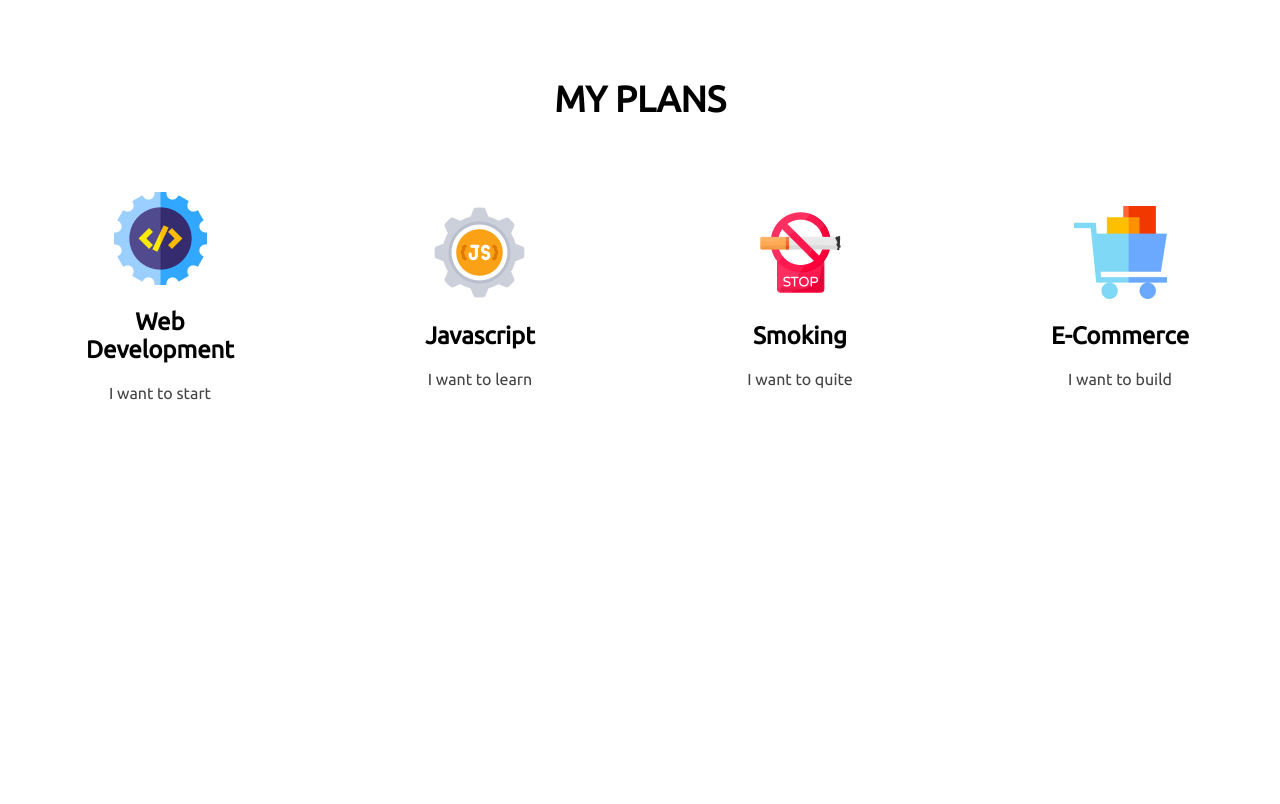
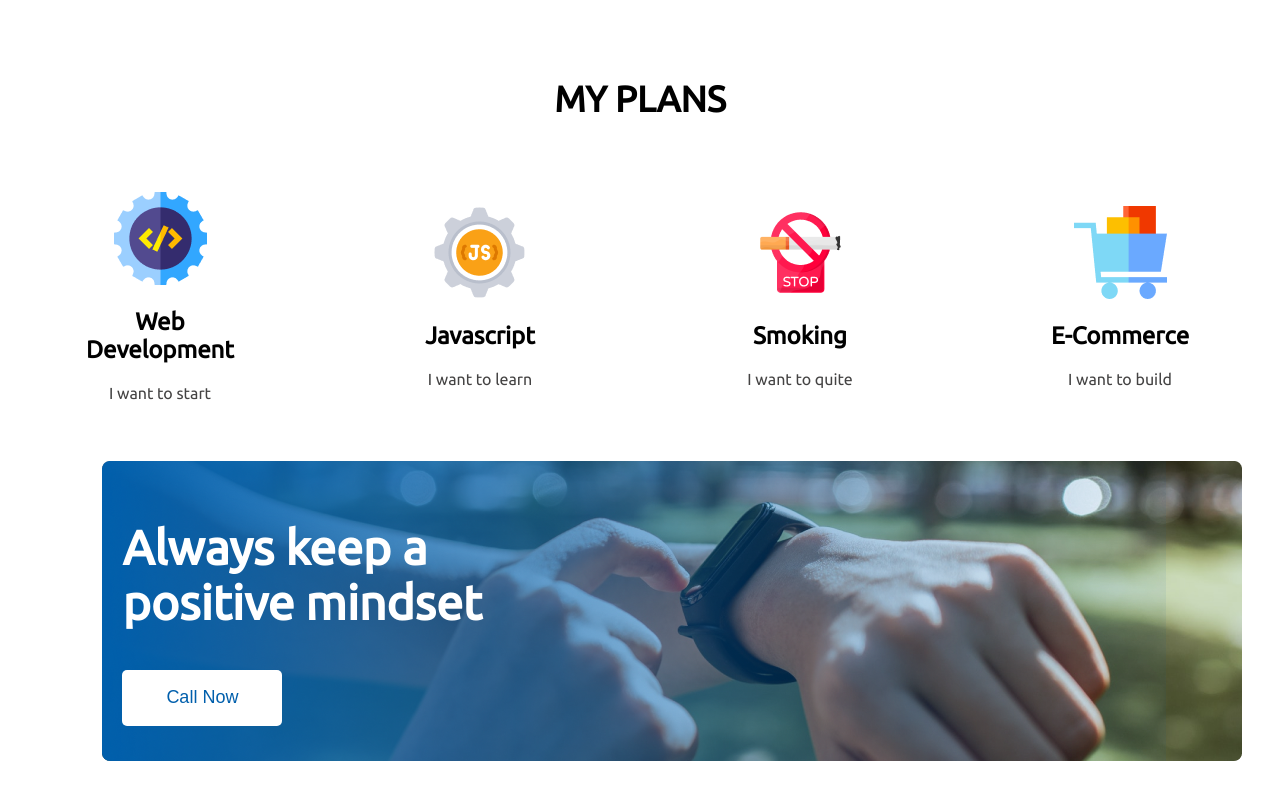
Before and after one commit to mehedi-hasan22/Restert-Assignment1, a plain HTML site: page index.html in a window 1280 px wide. Shown: the part 1232-2036 px from the top of the page. Before the commit the page ends 1662 px from the top, so only its background shows below. Drawn offline with Linux system fonts and the light colour scheme.

Commit message:
added gredient

```diff
--- a/index.html
+++ b/index.html
@@ -27,7 +27,7 @@
                     also have happiness, prosperity in every area in my life, and the freedom and peace within to be
                     able to carry out my goals.</p>
             </div>
-            <button class="banner-button">Contact Me</button>
+            <button class="button">Contact Me</button>
         </div>
     </section>
     <!-- top banner section ends -->
@@ -91,6 +91,28 @@
     </section>
     <!-- plans section ends -->
 
+    <!-- gradient section starts -->
+    <section class="gradient">
+        <div class="positive-mindset">
+            <div class="gradient-part">
+                <h1 class="gradient-title">Always keep a <br> positive mindset</h1>
+                <button class="button">Call Now</button>
+            </div>
+        </div>
+    </section>
+    <!-- gradient section ends -->
+
+
+    <!-- Footer starts -->
+    <footer>
+        <div class="footer-content">
+
+        </div>
+        <div class="footer-content">
+
+        </div>
+    </footer>
+
 </body>
 
 </html>
--- a/style.css
+++ b/style.css
@@ -39,12 +39,12 @@ h5 {
     margin: 30px 0;
 }
 
-.banner-button {
+.button {
     color: #005fac;
     background-color: #ffffff;
     border: none;
     width: 160px;
-    height: 64px;
+    height: 56px;
     border-radius: 5px;
     font-size: large;
     font-weight: 500;
@@ -97,3 +97,23 @@ h5 {
     width: 15vw;
     height: 250px;
 }
+
+.gradient {
+    margin-left: 8vw;
+}
+
+.positive-mindset {
+    background-image: url('./images/watch.png');
+    background-repeat: no-repeat;
+}
+
+.gradient-part {
+    background-image: url('./images/gradient1.png');
+    background-repeat: no-repeat;
+    color: #ffffff;
+    font-size: xx-large;
+    padding: 20px;
+    margin: 30px 0;
+    width: 80vw;
+    height: 300px;
+}
```
